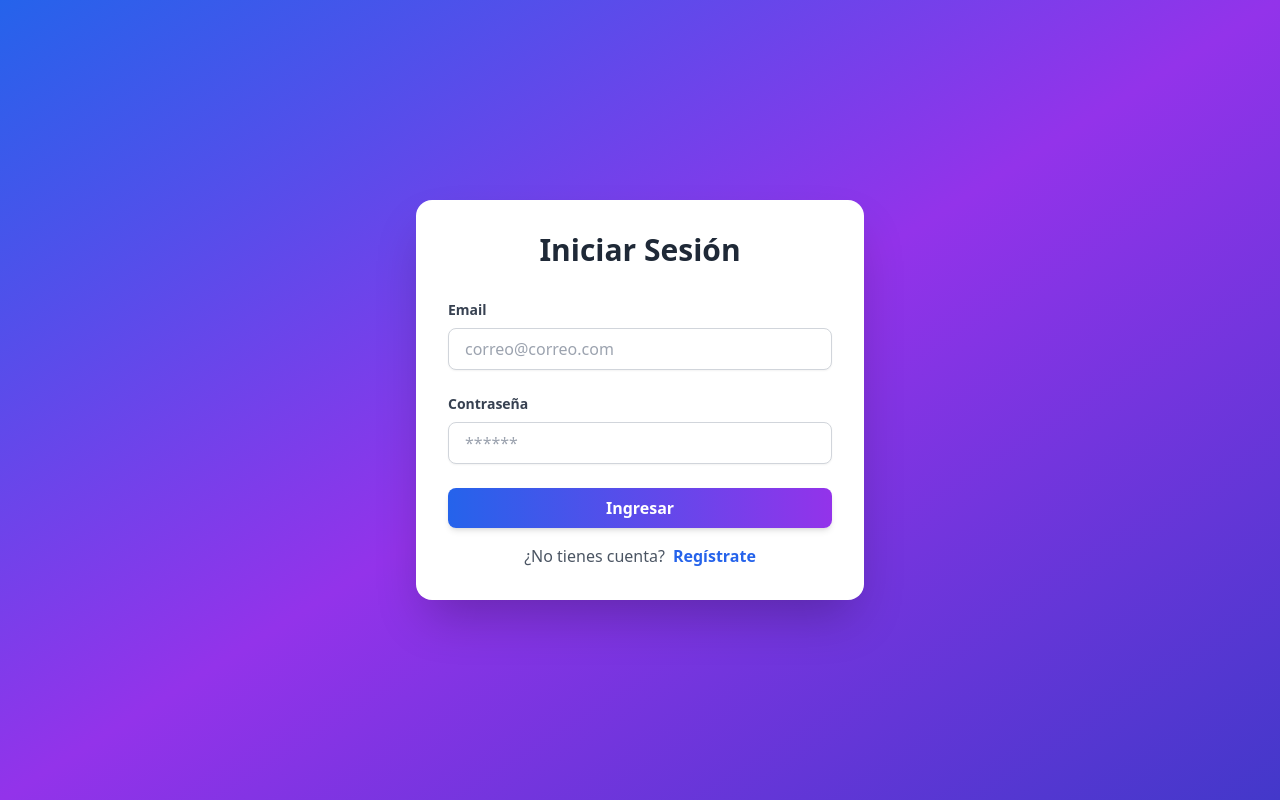
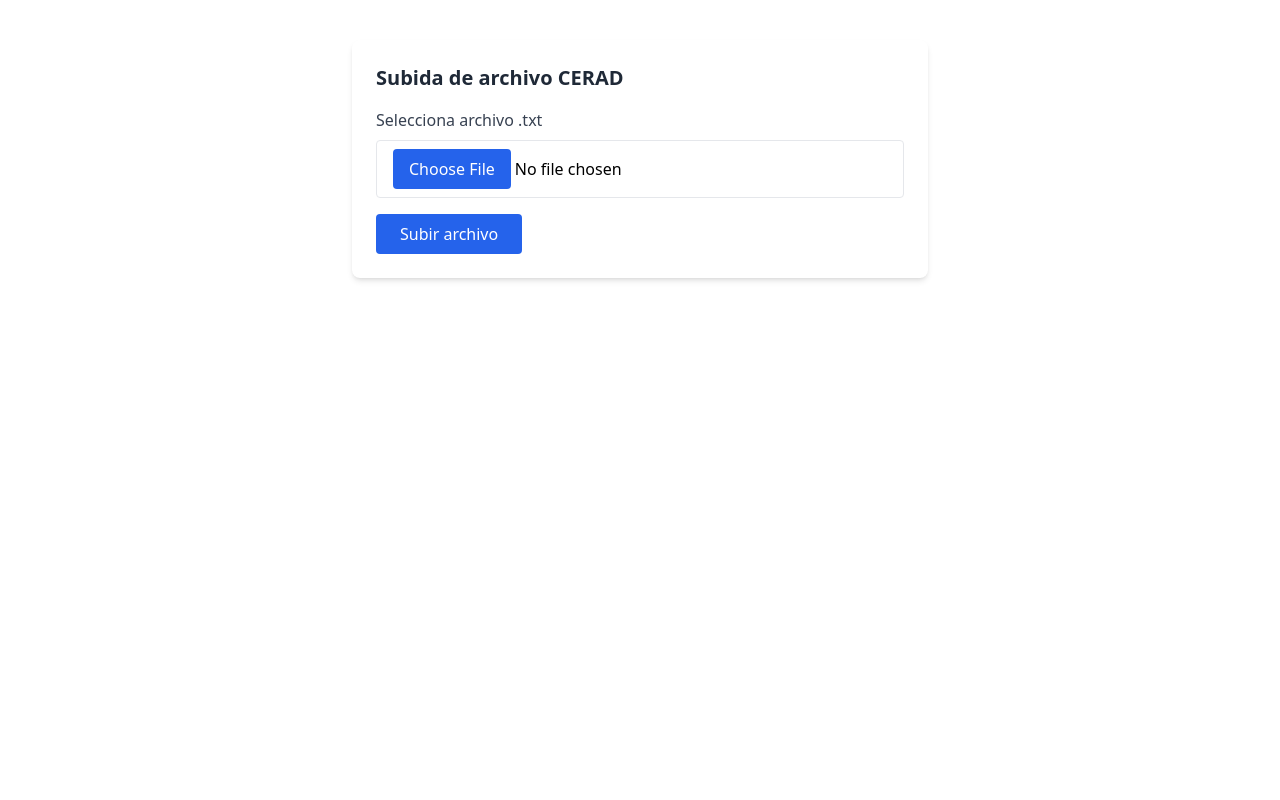
Before and after one commit to edwinrhc/Cerad-FrontEnd, an Angular app: page /upload in a window 1280 px wide. Before the commit this address led to /login. Built offline with nearby package versions, Linux system fonts and the light colour scheme.

Commit message:
feat(uploads): Refactorizando el navbar, dashboard
-se agrego el servicio uploads
-se agrego el component
-se agrego el html

```diff
--- a/src/app/app.routes.ts
+++ b/src/app/app.routes.ts
@@ -14,6 +14,10 @@ export const routes: Routes = [
     path: 'dashboard',
     loadComponent: () => import('./features/dashboard/dashboard/dashboard.component').then(m => m.DashboardComponent)
   },
+  {
+    path: 'upload',
+    loadComponent: () => import('./features/uploads/uploads/uploads.component').then(m => m.UploadsComponent)
+  },
   { path: '', redirectTo: 'login', pathMatch: 'full' },
   { path: '**', redirectTo: 'login' }
 ];
--- a/src/app/features/dashboard/dashboard/dashboard.component.html
+++ b/src/app/features/dashboard/dashboard/dashboard.component.html
@@ -1 +1,21 @@
-<p>dashboard works!</p>
+<div class="p-6">
+  <h2 class="text-2xl font-bold text-gray-800 mb-4">Bienvenido al módulo de subida de archivos CERAD</h2>
+
+  <div class="grid grid-cols-1 md:grid-cols-2 gap-6">
+    <div class="bg-white shadow rounded-lg p-5 border border-gray-200">
+      <h3 class="text-lg font-semibold text-blue-600 mb-2">Subir archivo TXT</h3>
+      <p class="text-sm text-gray-600 mb-4">Cargar el archivo estructurado de aportes para su procesamiento con Spring Batch.</p>
+      <button routerLink="/upload" class="bg-blue-600 hover:bg-blue-700 text-white px-4 py-2 rounded">
+        Ir a Subida
+      </button>
+    </div>
+
+    <div class="bg-white shadow rounded-lg p-5 border border-gray-200">
+      <h3 class="text-lg font-semibold text-green-600 mb-2">Historial de Procesamientos</h3>
+      <p class="text-sm text-gray-600 mb-4">Consulta los archivos procesados, estados y registros con error.</p>
+      <button routerLink="/historial" class="bg-green-600 hover:bg-green-700 text-white px-4 py-2 rounded">
+        Ver Historial
+      </button>
+    </div>
+  </div>
+</div>
--- a/src/app/features/uploads/uploads/uploads.component.html
+++ b/src/app/features/uploads/uploads/uploads.component.html
@@ -1 +1,17 @@
-<p>uploads works!</p>
+<div class="max-w-xl mx-auto bg-white shadow-md rounded-lg p-6 mt-10">
+  <h2 class="text-xl font-bold mb-4 text-gray-800">Subida de archivo CERAD</h2>
+
+  <form (submit)="onUpload(); $event.preventDefault()">
+    <div class="mb-4">
+      <label class="block text-gray-700 font-medium mb-2">Selecciona archivo .txt</label>
+      <input type="file" (change)="onFileSelected($event)"
+             accept=".txt"
+             class="w-full border px-4 py-2 rounded file:bg-blue-600 file:text-white file:border-none file:px-4 file:py-2 file:rounded file:cursor-pointer">
+    </div>
+
+    <button type="submit"
+            class="bg-blue-600 hover:bg-blue-700 text-white px-6 py-2 rounded transition duration-200">
+      Subir archivo
+    </button>
+  </form>
+</div>
--- a/src/app/features/uploads/uploads/uploads.component.ts
+++ b/src/app/features/uploads/uploads/uploads.component.ts
@@ -1,11 +1,55 @@
 import { Component } from '@angular/core';
+import {CommonModule} from '@angular/common';
+import {FormsModule, ReactiveFormsModule} from '@angular/forms';
+import {NotificacionService} from '../../../core/services/notificacion.service';
+import {HttpClient} from '@angular/common/http';
 
 @Component({
   selector: 'app-uploads',
-  imports: [],
+  standalone:true,
+  imports: [CommonModule,FormsModule, ReactiveFormsModule],
   templateUrl: './uploads.component.html',
   styleUrl: './uploads.component.css'
 })
 export class UploadsComponent {
 
+  selectedFile?: File;
+
+  constructor(private http: HttpClient, private notificationService: NotificacionService) {
+  }
+
+  onFileSelected(event: any){
+    const file = event.target.files[0];
+    if(file && file.name.endsWith('.txt')){
+      this.selectedFile = file;
+    }else{
+      this.notificationService.show('❌ Solo se permiten archivos .txt');
+    }
+  }
+
+  onUpload(){
+    if(!this.selectedFile){
+      this.notificationService.show('❗ Selecciona un archivo antes de subir');
+      return;
+    }
+
+    const formData = new FormData();
+    formData.append('file', this.selectedFile);
+
+    this.http.post('http://localhost:8085/api/cerad/upload', formData)
+      .subscribe({
+        next: () => {
+          this.notificationService.show('✅ Archivo subido exitosamente');
+          this.selectedFile = undefined;
+        },
+        error: (err) => {
+          console.error(err);
+          this.notificationService.show('❌ Error al subir el archivo');
+        }
+      })
+
+
+  }
+
+
 }
--- a/src/app/shared/components/navbar/navbar.component.html
+++ b/src/app/shared/components/navbar/navbar.component.html
@@ -1,4 +1,20 @@
-<nav class="bg-gray-800 p-4 text-white flex space-x-4">
-  <a routerLink="/dashboard" routerLinkActive="font-bold text-amber-400">Dashboard</a>
-  <a routerLink="/login" routerLinkActive="font-bold text-amber-400">Login</a>
+<nav class="bg-gray-900 text-white shadow-md">
+  <div class="max-w-7xl mx-auto px-4 sm:px-6 lg:px-8">
+    <div class="flex justify-between h-16 items-center">
+      <div class="flex items-center space-x-4">
+        <span class="text-xl font-bold text-blue-400">Cerad System</span>
+        <a routerLink="/dashboard" routerLinkActive="text-amber-400"
+           class="hover:text-blue-400 transition">Subir Archivo</a>
+        <a routerLink="/historial" routerLinkActive="text-amber-400"
+           class="hover:text-blue-400 transition">Historial</a>
+
+      </div>
+      <div class="flex items-center space-x-3">
+        <span class="text-sm text-gray-300">Hola, Edwin</span>
+        <button  class="bg-red-600 hover:bg-red-700 px-3 py-1 rounded text-sm">
+          Cerrar sesión
+        </button>
+      </div>
+    </div>
+  </div>
 </nav>
```
